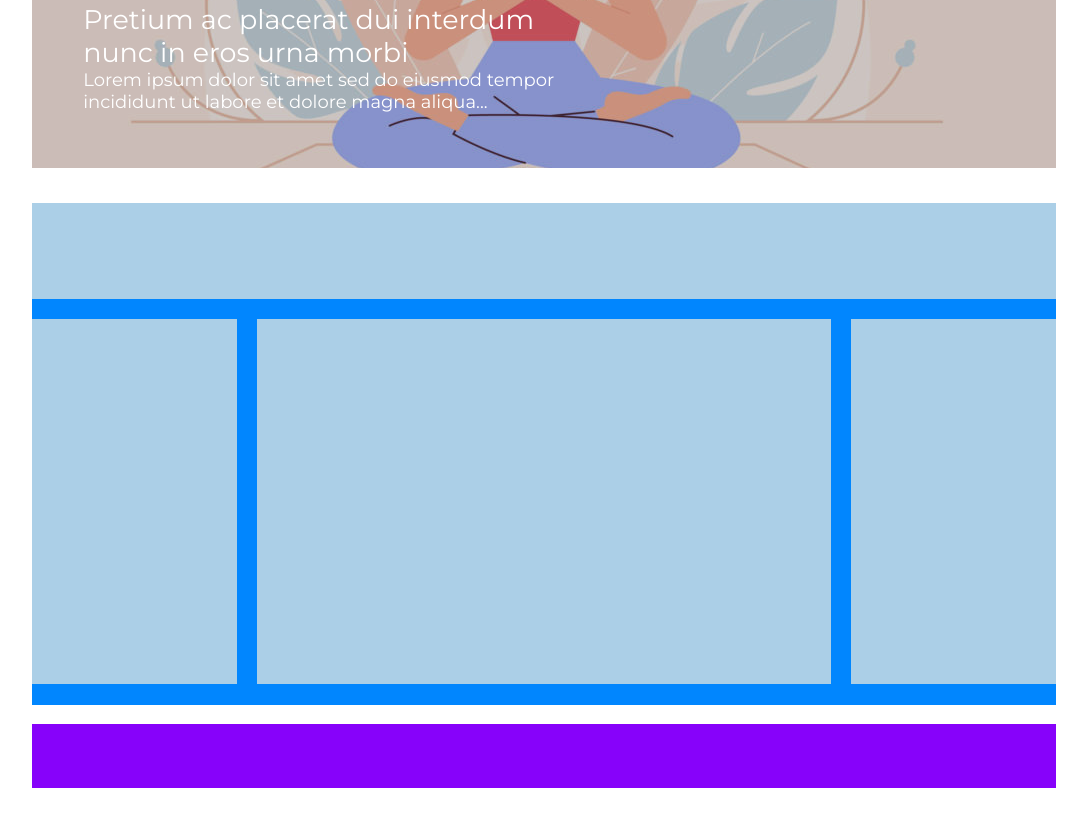
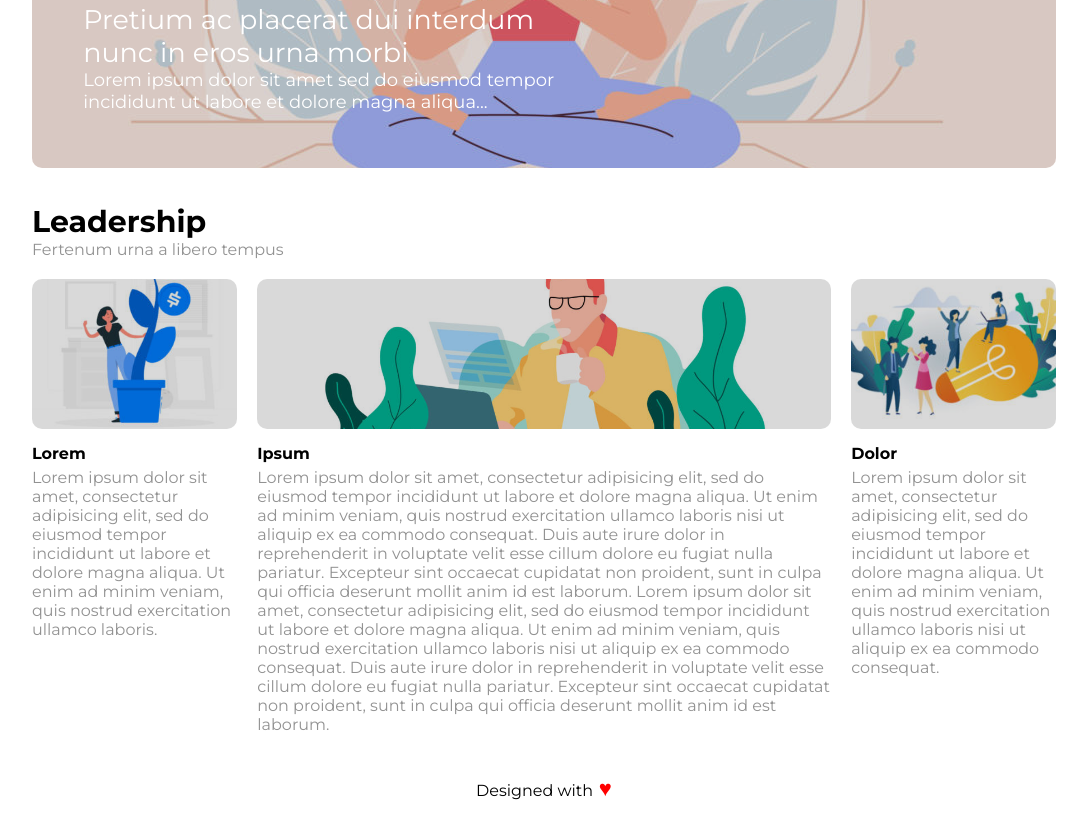
Before and after one commit to jacopo-vinanti96/htmlcss-wp, a plain HTML site: page index.html in a window 1280 px wide. Shown: the part 453-1290 px from the top of the page, without its empty margins (96-1183 px from the left). Drawn offline with Linux system fonts and the light colour scheme.

Commit message:
Pagina web completata

```diff
--- a/css/style.css
+++ b/css/style.css
@@ -1,3 +1,4 @@
+/* Global settings */
 * {
   padding: 0;
   margin: 0;
@@ -43,16 +44,12 @@ header nav li a {
   font-size: 16px;
 }
 
-/* Hero settings */
-div.container main > div.hero {
-  position: relative;
-}
-
-div.hero div.overlay {
+/* Overlay and img global settings */
+div.overlay {
   position: absolute;
   width: 100%;
   height: 100%;
-  background-color: rgba(0, 0, 0, 0.2);
+  background-color: rgba(0, 0, 0, 0.15);
   z-index: 2;
   top: 0;
   bottom: 0;
@@ -60,12 +57,20 @@ div.hero div.overlay {
   right: 0;
 }
 
+div.overlay, img {
+  border-radius: 10px;
+}
+
+/* Hero settings */
+div.container main > div.hero {
+  position: relative;
+}
+
 div.hero img {
   width: 100%;
   height: 450px;
   object-fit: cover;
   margin-bottom: -4px;
-  /* min-height: 34.5vw; */
 }
 
 div.hero div.hero-text {
@@ -81,29 +86,42 @@ div.hero div.hero-text h2 {
   font-weight: 400;
 }
 
-/* Articles section settings */
-div.container main > section {
-  background-color: #0186FE;
-}
-
+/* Clearfix */
 .clearfix::after {
   content: '';
   display: block;
   clear: both;
 }
 
-section > div.lesser-title {
-  height: calc(60vh * 0.2);
-  background-color: #ABCFE7;
+/* Articles section settings */
+section .lesser-title h3 {
+  font-size: 30px;
+}
+
+section .lesser-title p, section article p {
+  color: #929292;
 }
 
 section > article {
-  height: calc(60vh * 0.76);
-  background-color: #ABCFE7;
   float: left;
   margin-top: 2%;
   margin-bottom: 2%;
-  /* color: #929292; */
+}
+
+section article div.img-sized {
+  position: relative;
+  margin-bottom: 15px;
+}
+
+section article img {
+  width: 100%;
+  height: 150px;
+  object-fit: cover;
+  margin-bottom: -4px;
+}
+
+section article h4 {
+  margin-bottom: 5px;
 }
 
 section > article.art-left, section > article.art-right {
@@ -116,8 +134,14 @@ section > article.art-mid {
   margin-right: 2%;
 }
 
-div.container > footer {
-  height: 8vh;
-  background-color: #8702FA;
-  margin-top: -2vh;
+/* Footer settings */
+div.container footer {
+  text-align: center;
+  margin-top: -15px;
 }
+
+div.container footer span::after {
+  content: " \2665";
+  color: red;
+  font-size: 22px;
+}
--- a/index.html
+++ b/index.html
@@ -25,7 +25,8 @@
       </header>
       <main>
         <div class="hero">
-          <div class="overlay"></div>
+          <div class="overlay">
+          </div>
           <img src="img/banner.jpg" alt="Meditation Banner">
           <div class="hero-text">
 
@@ -38,26 +39,48 @@
         <section class="clearfix">
 
           <div class="lesser-title">
-
+            <h3>Leadership</h3>
+            <p>Fertenum urna a libero tempus</p>
           </div>
 
           <article class="art-left">
+            <div class="img-sized">
+              <div class="overlay">
+              </div>
+              <img src="img/img-1.jpg" alt="Money related image">
 
+            </div>
+            <h4>Lorem</h4>
+            <p>Lorem ipsum dolor sit amet, consectetur adipisicing elit, sed do eiusmod tempor incididunt ut labore et dolore magna aliqua. Ut enim ad minim veniam, quis nostrud exercitation ullamco laboris.</p>
           </article>
 
           <article class="art-mid">
+            <div class="img-sized">
+              <div class="overlay">
+              </div>
+              <img src="img/banner-2.jpg" alt="Work related image">
 
+            </div>
+            <h4>Ipsum</h4>
+            <p>Lorem ipsum dolor sit amet, consectetur adipisicing elit, sed do eiusmod tempor incididunt ut labore et dolore magna aliqua. Ut enim ad minim veniam, quis nostrud exercitation ullamco laboris nisi ut aliquip ex ea commodo consequat. Duis aute irure dolor in reprehenderit in voluptate velit esse cillum dolore eu fugiat nulla pariatur. Excepteur sint occaecat cupidatat non proident, sunt in culpa qui officia deserunt mollit anim id est laborum. Lorem ipsum dolor sit amet, consectetur adipisicing elit, sed do eiusmod tempor incididunt ut labore et dolore magna aliqua. Ut enim ad minim veniam, quis nostrud exercitation ullamco laboris nisi ut aliquip ex ea commodo consequat. Duis aute irure dolor in reprehenderit in voluptate velit esse cillum dolore eu fugiat nulla pariatur. Excepteur sint occaecat cupidatat non proident, sunt in culpa qui officia deserunt mollit anim id est laborum.</p>
           </article>
 
           <article class="art-right">
+            <div class="img-sized">
+              <div class="overlay">
+              </div>
+              <img src="img/img-3.jpg" alt="Coopeation related image">
 
+            </div>
+            <h4>Dolor</h4>
+            <p>Lorem ipsum dolor sit amet, consectetur adipisicing elit, sed do eiusmod tempor incididunt ut labore et dolore magna aliqua. Ut enim ad minim veniam, quis nostrud exercitation ullamco laboris nisi ut aliquip ex ea commodo consequat.</p>
           </article>
 
         </section>
 
       </main>
       <footer>
-
+        <span>Designed with</span>
       </footer>
 
     </div>
```
